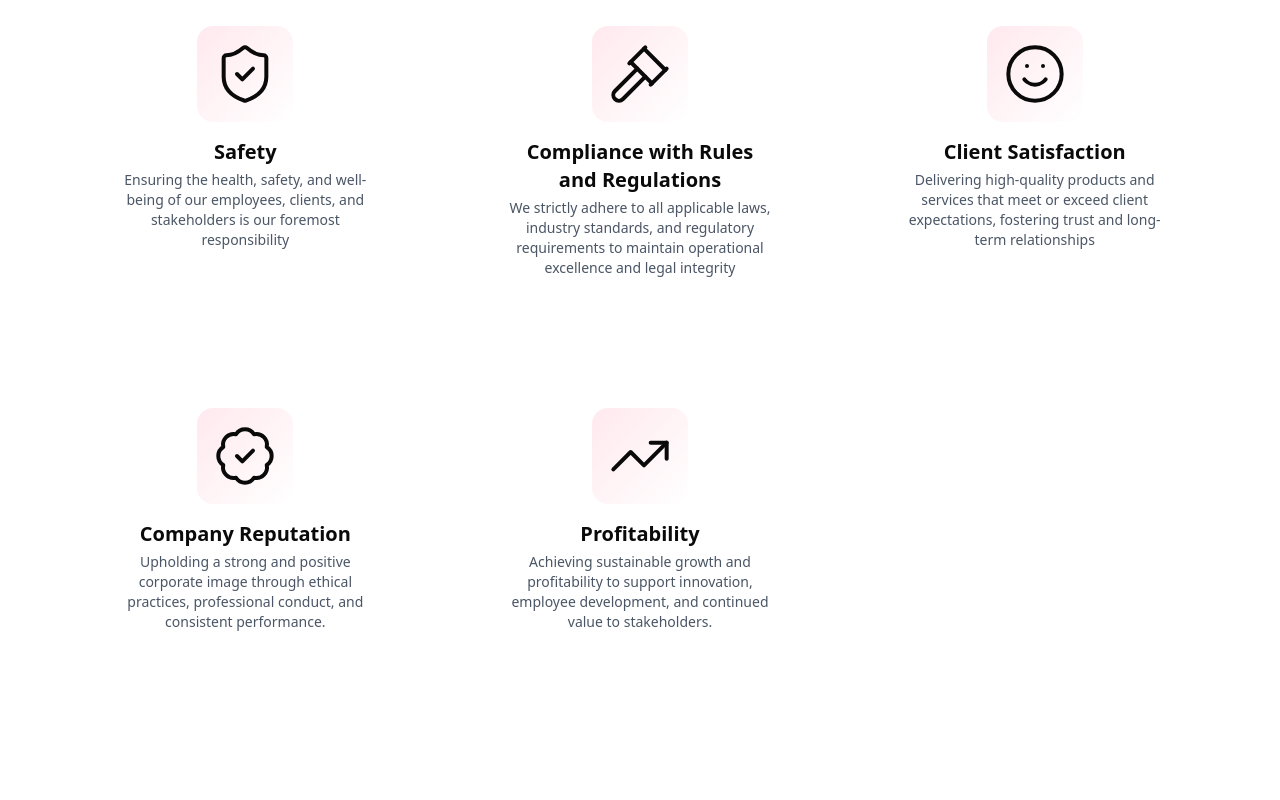
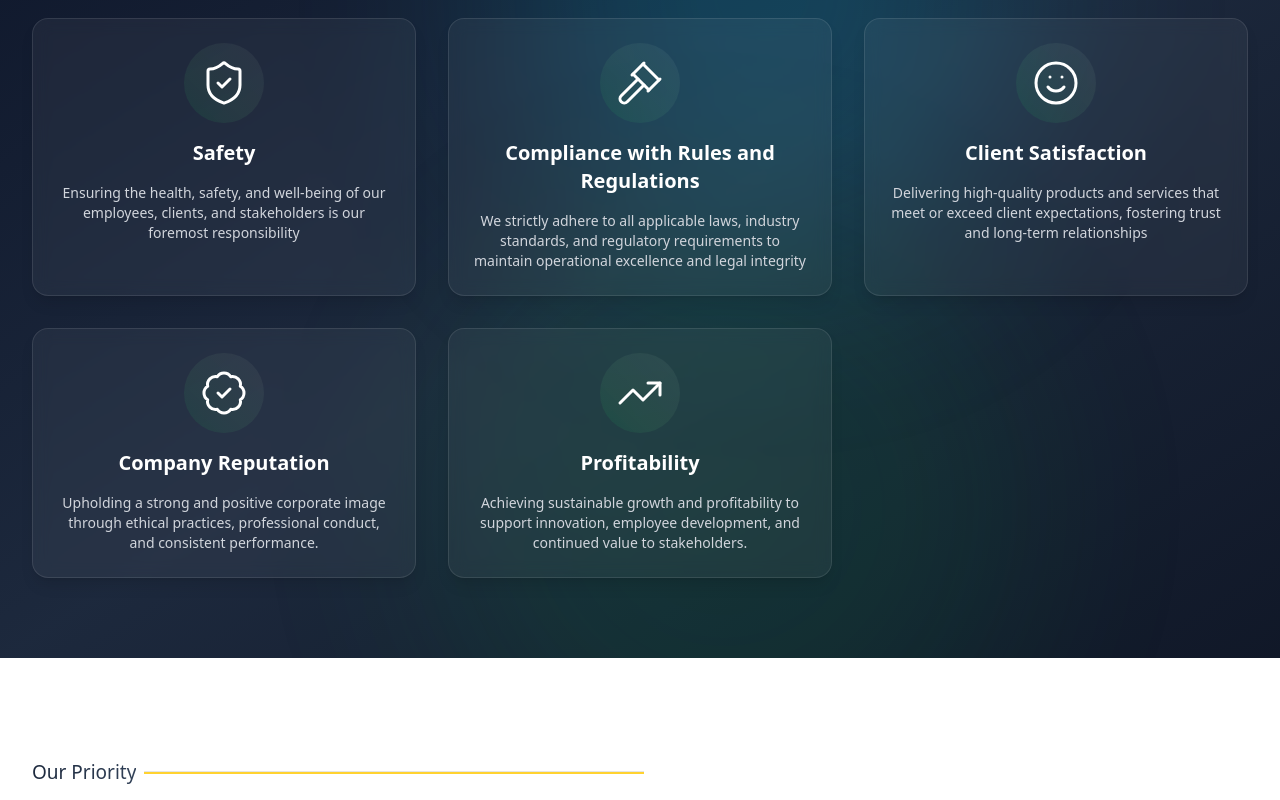
Before and after one commit to theboinextdoor/insotechInfra, a Next.js app: page /about in a window 1280 px wide. Shown: the part 820-1620 px from the top of the page. Built offline with nearby package versions, Linux system fonts and the light colour scheme.

Commit message:
added the Priority Page

```diff
--- a/src/app/about/page.tsx
+++ b/src/app/about/page.tsx
@@ -1,4 +1,5 @@
 import CompanyOverview from '@/components/about/company-overview';
+import LeaderShipTeam from '@/components/about/leader-ship-team';
 import OurPriority from '@/components/about/our-priority';
 import BgGradient from '@/components/common/BgGradient';
 import React from 'react';
@@ -9,8 +10,8 @@ const AboutPage = () => {
       <BgGradient />
       <CompanyOverview />
       <OurPriority />
-      {/* <LeaderShipTeam />
-      <OrganizationalStructure />
+      <LeaderShipTeam />
+      {/*   <OrganizationalStructure />
       <CommitmenttoQualitySafety /> */}
     </section>
   );
--- /dev/null
+++ b/src/components/about/leader-ship-team.tsx
@@ -0,0 +1,19 @@
+import React from 'react';
+import BgGradient from '../common/BgGradient';
+import ContentHeading from '../home/content-heading';
+
+const LeaderShipTeam = () => {
+  return (
+    <section className="relative">
+      <div className="py-12 lg:py-24 max-w-7xl mx-auto px-4 sm:px-6 lg:px-8">
+        <BgGradient />
+        <ContentHeading
+          heading="Our Priority"
+          className="bg-linear-to-r text-[19px] from-slate-800 to-slate-700"
+        />
+      </div>
+    </section>
+  );
+};
+
+export default LeaderShipTeam;
--- a/src/components/about/our-priority.tsx
+++ b/src/components/about/our-priority.tsx
@@ -1,11 +1,10 @@
 import React, { ReactNode } from 'react';
-import BgGradient from '../common/BgGradient';
+// import BgGradient from '../common/BgGradient';
 import ContentHeading from '../home/content-heading';
 import { MotionDiv } from '../common/motion-wrapper';
 import {
   BadgeCheck,
   Gavel,
-  // MoveRight,
   ShieldCheck,
   Smile,
   TrendingUp,
@@ -19,31 +18,31 @@ type Steps = {
 
 const steps: Steps[] = [
   {
-    icon: <ShieldCheck size={64} strokeWidth={1.5} />,
+    icon: <ShieldCheck size={48} strokeWidth={1.5} />,
     label: 'Safety',
     description:
       'Ensuring the health, safety, and well-being of our employees, clients, and stakeholders is our foremost responsibility',
   },
   {
-    icon: <Gavel size={64} strokeWidth={1.5} />,
+    icon: <Gavel size={48} strokeWidth={1.5} />,
     label: 'Compliance with Rules and Regulations',
     description:
       'We strictly adhere to all applicable laws, industry standards, and regulatory requirements to maintain operational excellence and legal integrity',
   },
   {
-    icon: <Smile size={64} strokeWidth={1.5} />,
+    icon: <Smile size={48} strokeWidth={1.5} />,
     label: 'Client Satisfaction',
     description:
       'Delivering high-quality products and services that meet or exceed client expectations, fostering trust and long-term relationships',
   },
   {
-    icon: <BadgeCheck size={64} strokeWidth={1.5} />,
+    icon: <BadgeCheck size={48} strokeWidth={1.5} />,
     label: 'Company Reputation',
     description:
       'Upholding a strong and positive corporate image through ethical practices, professional conduct, and consistent performance.',
   },
   {
-    icon: <TrendingUp size={64} strokeWidth={1.5} />,
+    icon: <TrendingUp size={48} strokeWidth={1.5} />,
     label: 'Profitability',
     description:
       'Achieving sustainable growth and profitability to support innovation, employee development, and continued value to stakeholders.',
@@ -52,26 +51,36 @@ const steps: Steps[] = [
 
 const OurPriority = () => {
   return (
-    <section className="relative">
-      <div className="py-12 lg:py-24 max-w-7xl mx-auto px-4 sm:px-6 lg:px-8">
-        <BgGradient />
+    <section className="relative z-10 bg-gradient-to-br from-slate-900 via-slate-800 to-gray-900 text-white py-20 overflow-hidden">
+      {/* Animated Blurred Background Shape */}
+      <div className="absolute top-0 left-0 w-full h-full overflow-hidden -z-10">
+        <div className="absolute top-[-100px] left-[40%] w-[500px] h-[500px] bg-cyan-500 opacity-20 rounded-full blur-[120px] animate-pulse" />
+        <div className="absolute bottom-[-150px] right-[20%] w-[600px] h-[600px] bg-green-500 opacity-10 rounded-full blur-[100px] animate-spin-slow" />
+      </div>
+
+      <div className="relative max-w-7xl mx-auto px-4 sm:px-6 lg:px-8">
         <ContentHeading
           heading="Our Priority"
-          className="bg-linear-to-r text-[19px] from-slate-800 to-slate-700"
+          className="text-[20px] from-pink-400  to-rose-400 bg-gradient-to-r bg-clip-text text-transparent font-semibold"
         />
 
-        {/* policies */}
-        <div className="grid grid-cols-1 md:grid-cols-2 lg:grid-cols-3 gap-8 max-w-6xl mx-auto relative">
+        {/* Cards */}
+        <div className="mt-14 grid sm:grid-cols-2 lg:grid-cols-3 gap-8">
           {steps.map((step, idx) => (
             <MotionDiv
+              key={idx}
               initial={{ opacity: 0, y: 50 }}
               whileInView={{ opacity: 1, y: 0 }}
               transition={{ duration: 0.5, delay: idx * 0.2 }}
-              key={idx}
-              className="relative p-6"
+              viewport={{ once: true }}
+              className="p-6 rounded-2xl bg-white/5 backdrop-blur-sm border border-white/10 hover:border-green-400 transition duration-300 shadow-lg hover:shadow-2xl group"
             >
-              <div className="relative flex items-stretch">
-                <StepItem {...step} />
+              <div className="flex flex-col items-center gap-4 text-center">
+                <div className="bg-gradient-to-tr from-green-500/10 to-white/5 p-4 rounded-full group-hover:from-green-500/30 transition duration-300">
+                  {step.icon}
+                </div>
+                <h4 className="text-xl font-bold text-white">{step.label}</h4>
+                <p className="text-sm text-gray-300">{step.description}</p>
               </div>
             </MotionDiv>
           ))}
@@ -82,23 +91,3 @@ const OurPriority = () => {
 };
 
 export default OurPriority;
-
-function StepItem({ icon, label, description }: Steps) {
-  return (
-    <div className="relative p-6 rounded-2xl bg-white/5 backdrop-blur-xs border border-white/10 hover:border-rose-500/50 transition-colors group w-full">
-      <div className="flex flex-col gap-4 h-full">
-        <div
-          className="flex items-center justify-center h-24 w-24 mx-auto rounded-2xl
-                        bg-gradient-to-br from-rose-500/10 to-transparent
-                        group-hover:from-rose-500/20 transition-colors"
-        >
-          {icon}
-        </div>
-        <div className="flex flex-col flex-1 gap-1 justify-between">
-          <h4 className="text-center font-bold text-xl">{label}</h4>
-          <p className="text-center text-gray-600 text-sm">{description}</p>
-        </div>
-      </div>
-    </div>
-  );
-}
--- a/tailwind.config.ts
+++ b/tailwind.config.ts
@@ -6,6 +6,9 @@ module.exports = {
       backdropBlur: {
         xs: '2px', // optional if using 'backdrop-blur-xs'
       },
+      animation: {
+        'spin-slow': 'spin 20s linear infinite',
+      },
     },
   },
   plugins: [],
```
